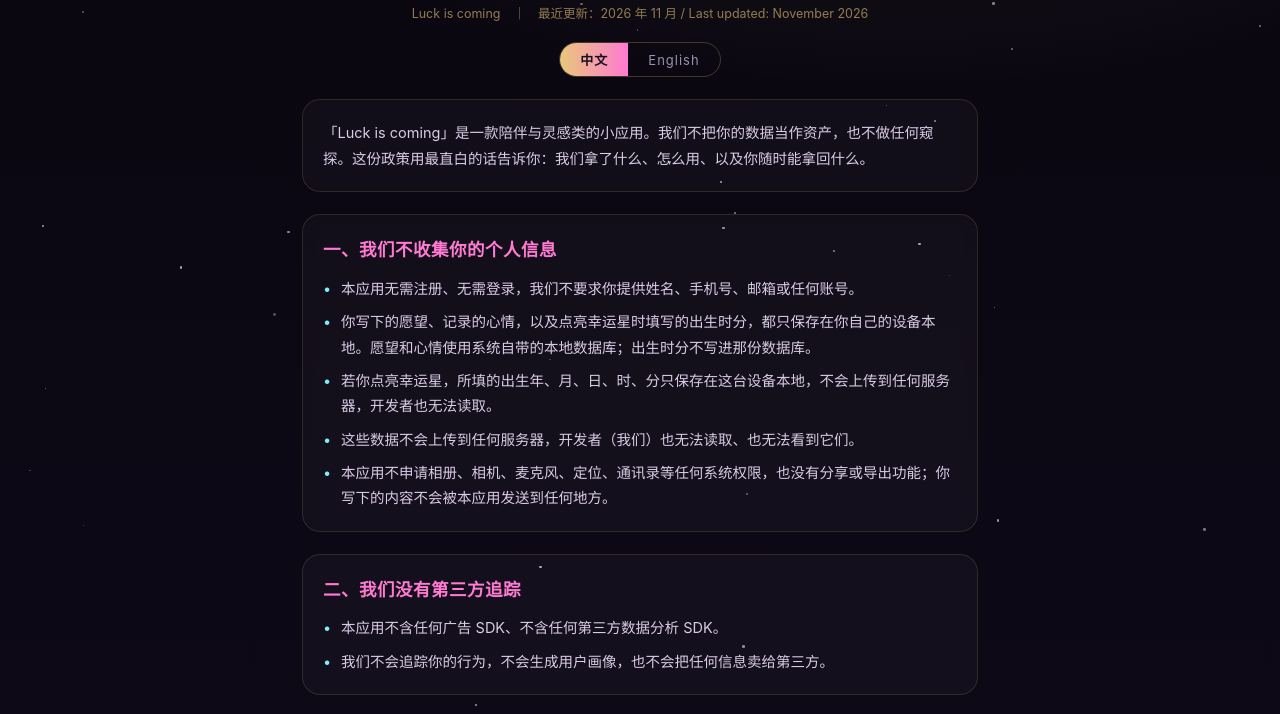
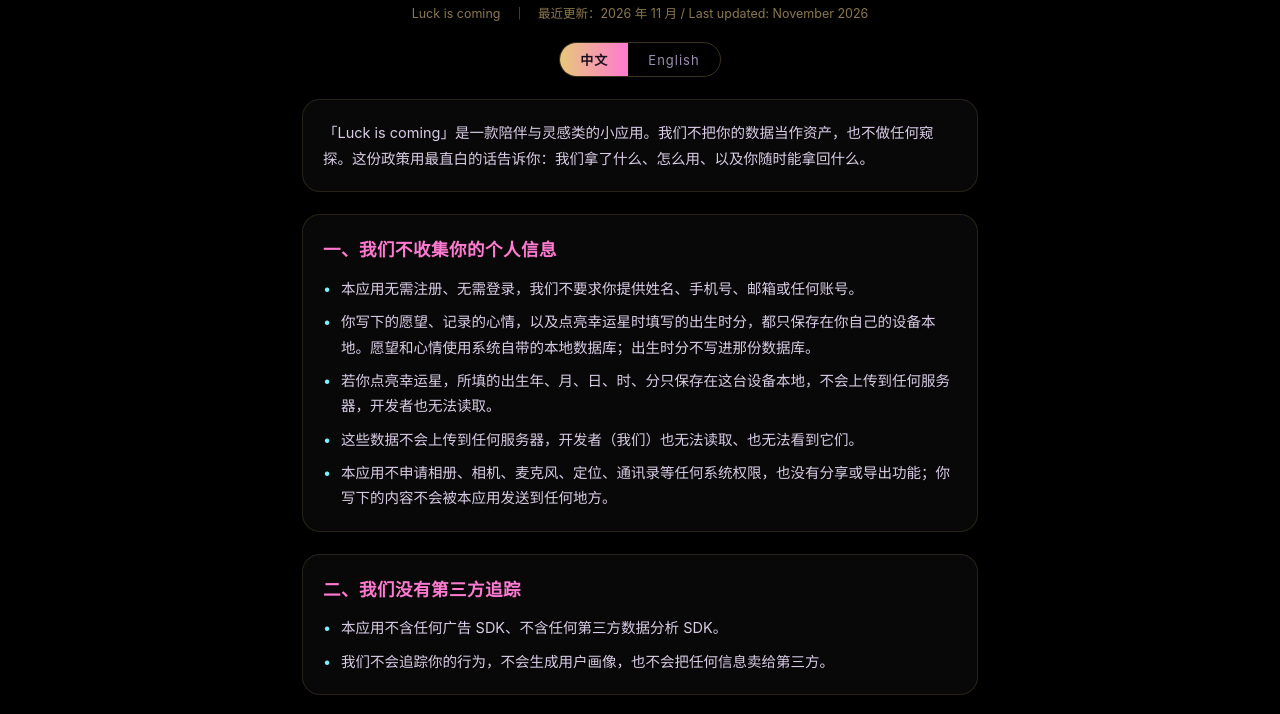
Before and after one commit to siyue-01/wishboost-privacy, a plain HTML site: page index.html in a window 1280 px wide. Shown: the part 86-800 px from the top of the page. Drawn offline with Linux system fonts and the light colour scheme.

Commit message:
隐私页背景改为纯黑，去掉装饰星点和渐变光晕
Co-authored-by: siyue-01 <siyue-01@users.noreply.github.com>

```diff
--- a/index.html
+++ b/index.html
@@ -17,10 +17,7 @@
     font-family:-apple-system,BlinkMacSystemFont,"PingFang SC","Helvetica Neue",sans-serif;
     color:var(--text);
     line-height:1.75;
-    background:
-      radial-gradient(1200px 600px at 70% -10%, rgba(232,200,122,0.10), transparent 60%),
-      radial-gradient(900px 500px at 10% 110%, rgba(255,122,209,0.10), transparent 55%),
-      linear-gradient(180deg,var(--bg),var(--bg2));
+    background:#000;
     min-height:100vh;
     -webkit-font-smoothing:antialiased;
   }
@@ -63,7 +60,6 @@
     color:var(--cyan);text-decoration:none;border-bottom:1px dashed rgba(122,240,255,.4);
   }
   .footer{text-align:center;margin-top:36px;color:var(--gold);opacity:.4;font-size:12px;line-height:1.7;}
-  .star{position:fixed;border-radius:50%;background:#fff;opacity:.5;pointer-events:none;}
 
   /* 语言块显隐 */
   .lang-block{display:none;}
@@ -198,17 +194,6 @@
     var saved = localStorage.getItem('wb_privacy_lang');
     if(saved==='en'){ setLang('en'); }
   }catch(e){}
-
-  // 轻量星空背景（纯装饰，无数据收集）
-  for(let i=0;i<40;i++){
-    const s=document.createElement('div');s.className='star';
-    const sz=Math.random()*2+1;
-    s.style.width=sz+'px';s.style.height=sz+'px';
-    s.style.left=Math.random()*100+'vw';
-    s.style.top=Math.random()*100+'vh';
-    s.style.opacity=Math.random()*0.5+0.2;
-    document.body.appendChild(s);
-  }
 </script>
 </body>
 </html>
```
